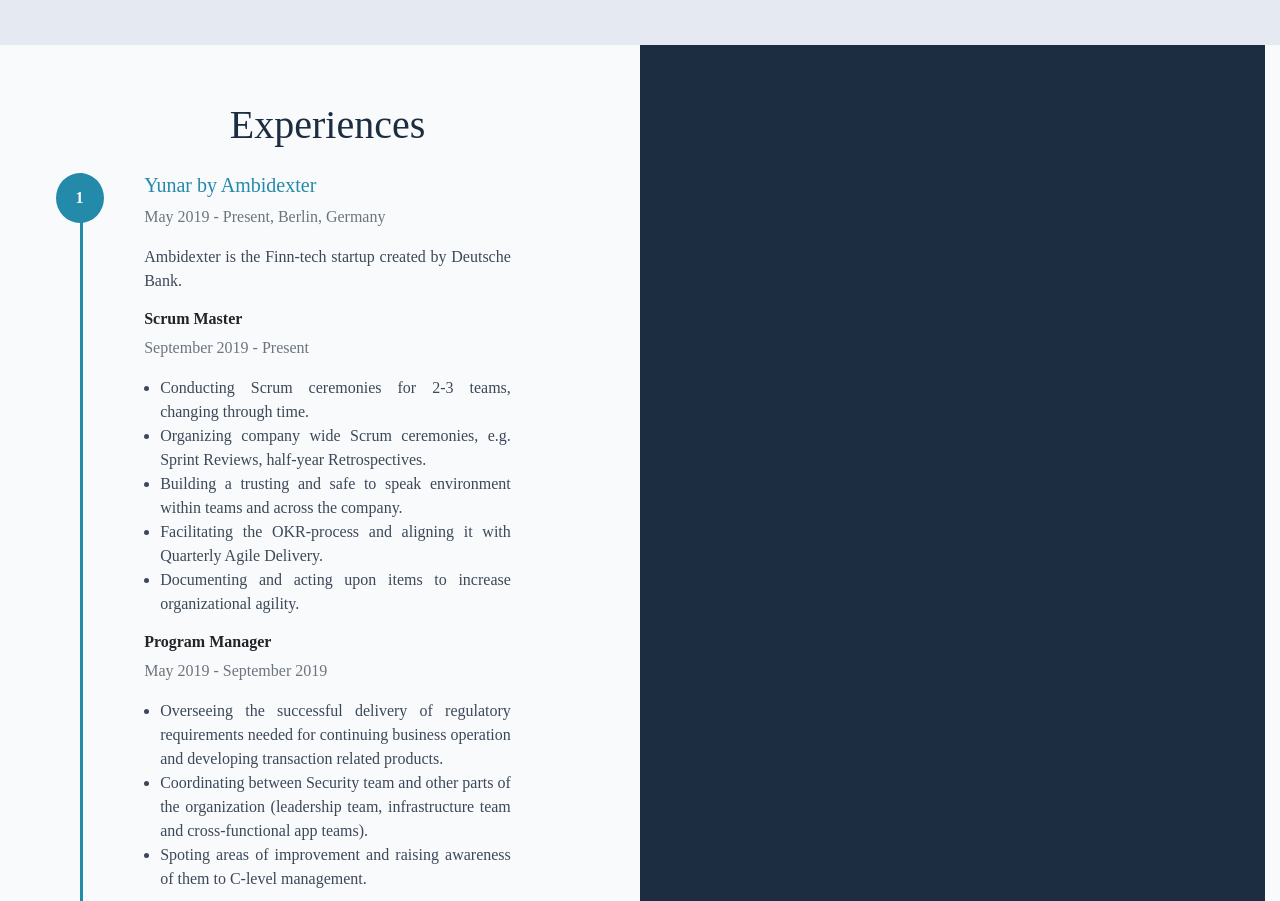
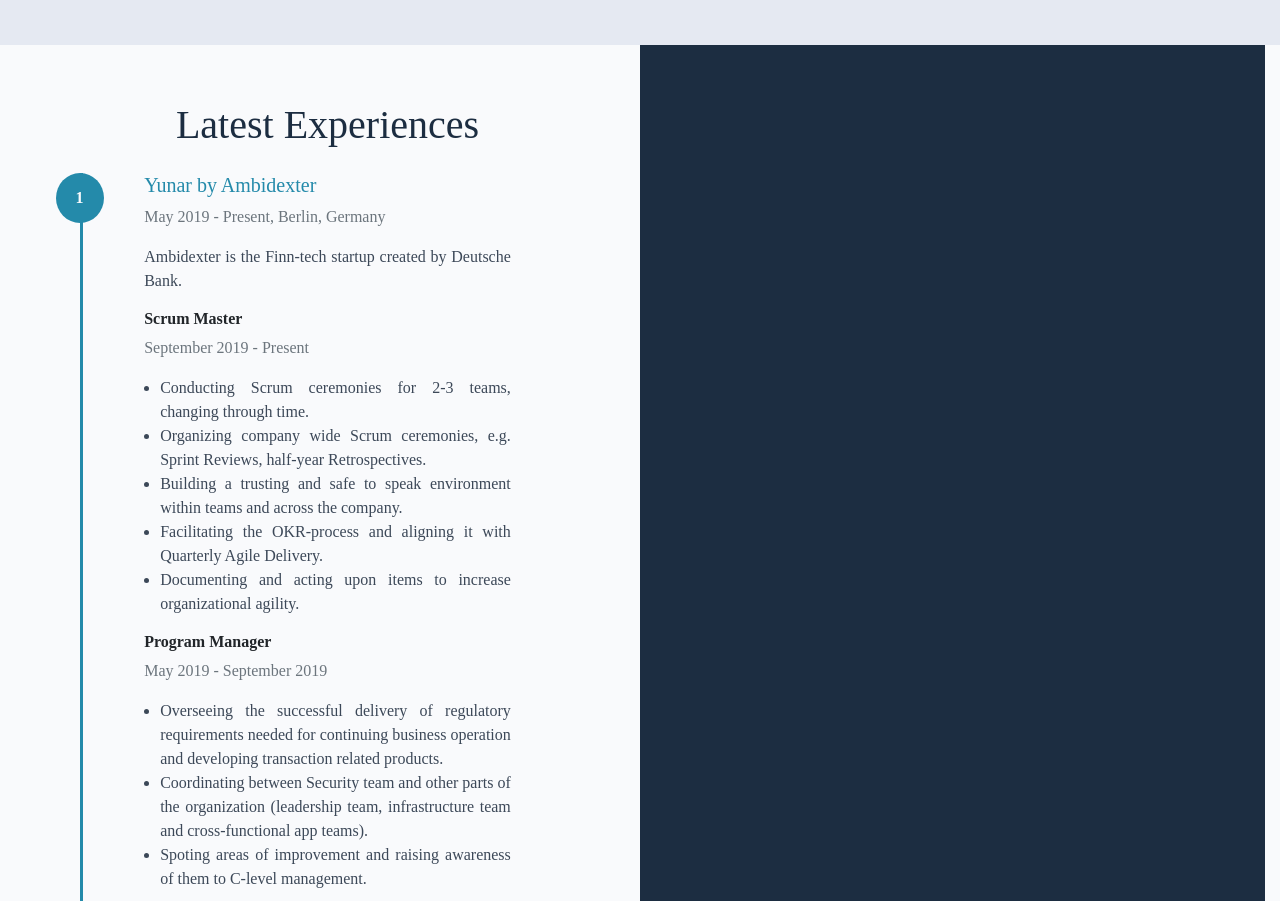
Before and after one commit to KrzysiuRosada/krzysiurosada.github.io, a plain HTML site: page index.html in a window 1280 px wide. Shown: the part 1730-2631 px from the top of the page. Drawn offline with Linux system fonts and the light colour scheme; a web font is replaced by a local one.

Commit message:
Update index.html

```diff
--- a/index.html
+++ b/index.html
@@ -495,7 +495,7 @@
           <div class="container-fluid section-holder d-flex bg-white">
             <div class="container-fluid anchor pb-5 experiences-section" id="experiences">
 
-    <h1 class="text-center">Experiences</h1>
+    <h1 class="text-center">Latest Experiences</h1>
 
 
   <div class="container timeline text-justify">
```
